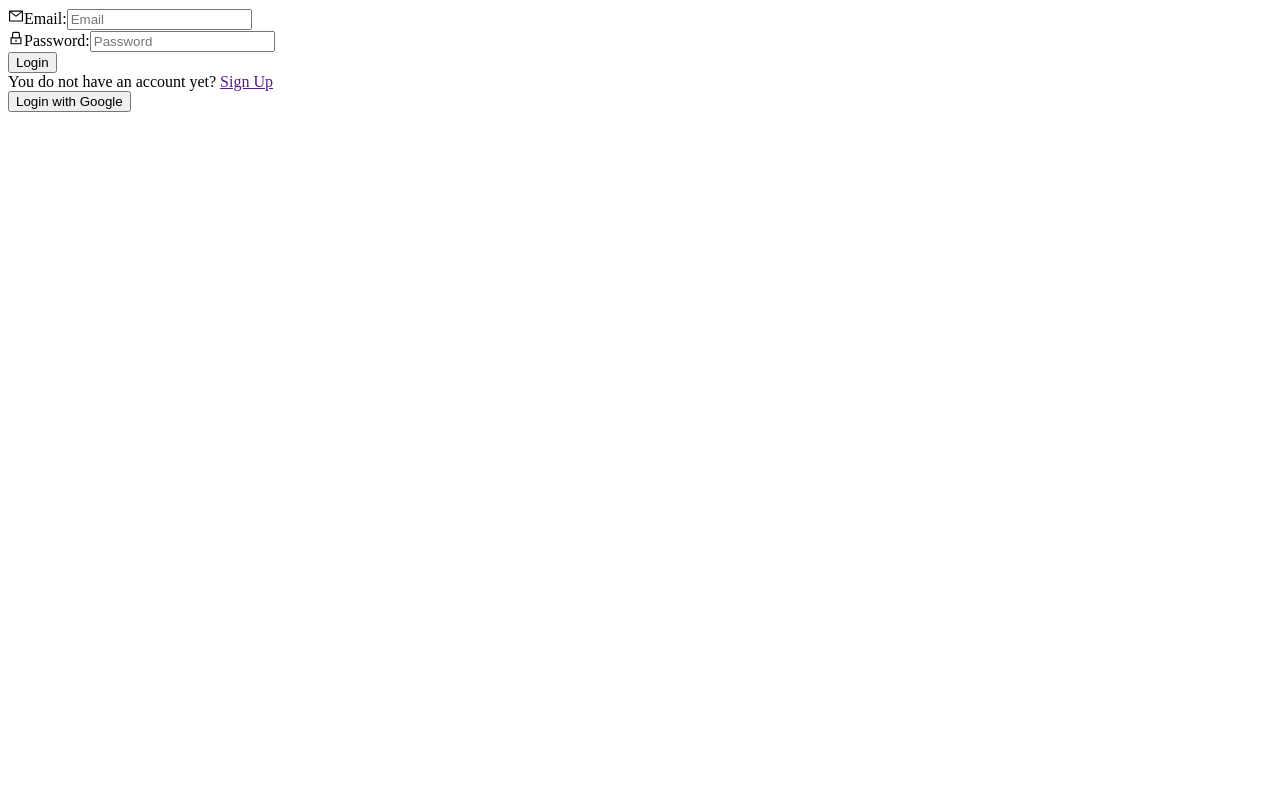
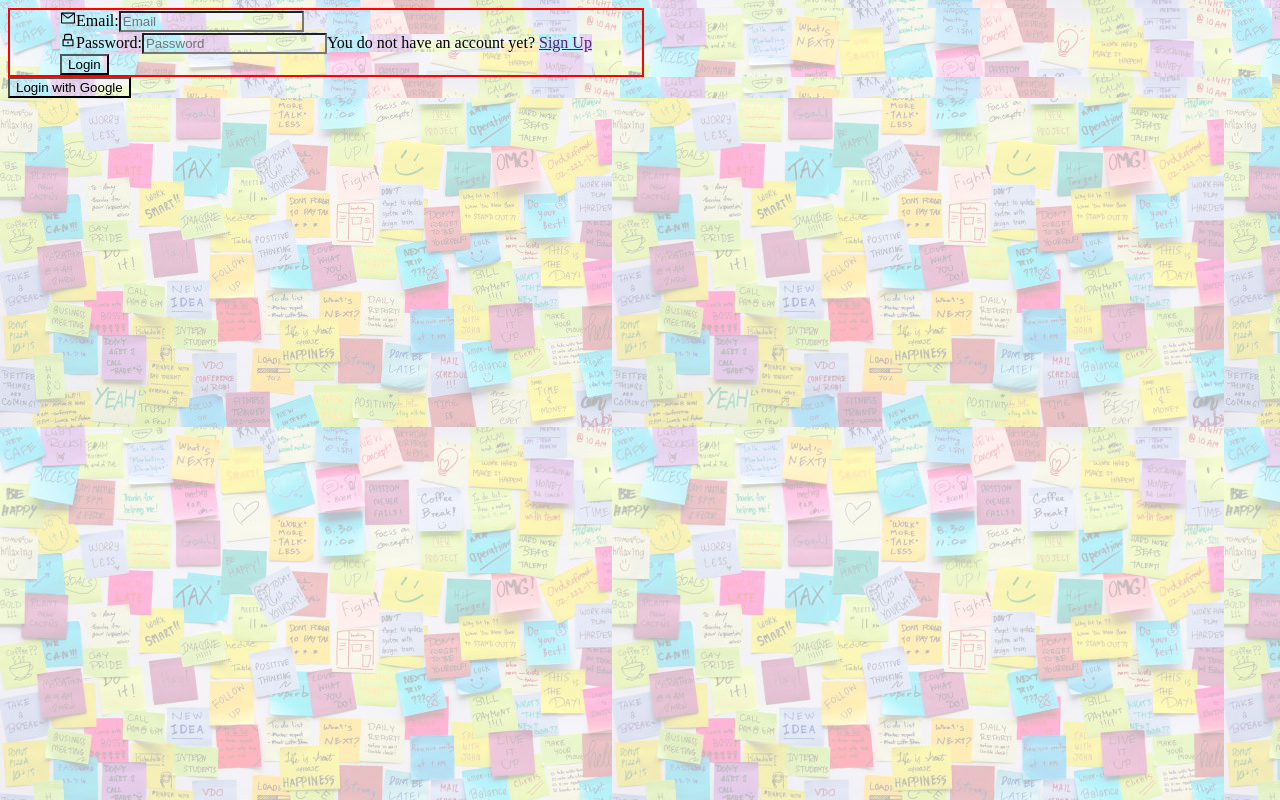
Before and after one commit to Dev-Mao/DEV005-notes, a React (Vite) app: page / in a window 1280 px wide. Built offline with nearby package versions, Linux system fonts and the light colour scheme; no server answers.

Commit message:
UPDATE: Component NotesContainer

```diff
--- a/src/components/login/LoginForm.jsx
+++ b/src/components/login/LoginForm.jsx
@@ -28,7 +28,7 @@ const LoginForm = () => {
         <>
             <section className="section-login">
                 <form className="form-login" onSubmit={handleSubmit(onSubmit)}>
-                    <div className="container-input-new-employee">
+                    <div className="container-form">
                         <AiOutlineMail className="icon-form" />
                         <label htmlFor="email">Email:</label>
                         <input
--- a/src/components/wall/NotesContainer.jsx
+++ b/src/components/wall/NotesContainer.jsx
@@ -1,27 +1,27 @@
-// Importa las dependencias necesarias
-import { getFirestore, collection, onSnapshot } from 'firebase/firestore';
+import { getFirestore, collection, onSnapshot, query, where } from 'firebase/firestore';
 import { getAuth } from 'firebase/auth';
 import { useState, useEffect } from 'react';
 import { app } from '../../lib/firebase';
+
 const NotesContainer = () => {
   const [notes, setNotes] = useState([]);
   const auth = getAuth(app);
-    console.log(auth.currentUser)
-    const currentUser = auth.currentUser.email;
+  const currentUser = auth.currentUser;
 
   useEffect(() => {
     const db = getFirestore(app);
-        const unsubscribe = onSnapshot(collection(db, 'notes'), (snapshot) => {
+    const notesRef = collection(db, 'notes');
+    const q = query(notesRef, where('author', '==', currentUser.email));
+    const unsubscribe = onSnapshot(q, (snapshot) => {
       const notesData = [];
       snapshot.forEach((doc) => {
-            if(doc.author === currentUser){
         notesData.push({ id: doc.id, ...doc.data() });
-            }
       });
       setNotes(notesData);
     });
+
     return () => unsubscribe();
-      }, []);
+  }, [currentUser]);
 
   return (
     <div className="container-notes">
--- a/src/index.css
+++ b/src/index.css
@@ -1,3 +1,16 @@
+*{
+  background-image: url('./assets/img/postBackground.jpg');
+}
+
+.section-login{
+  border: 2px solid red;
+  display: flex;
+  justify-content: center;
+  align-items: center;
+  width: 50%;
+
+}
+
 .modal-content{
   border: 2px solid red;
 }
```
Also changed, not shown: src/assets/img/postBackground.jpg (added). Lines whose indentation alone changed are shown as unchanged.
